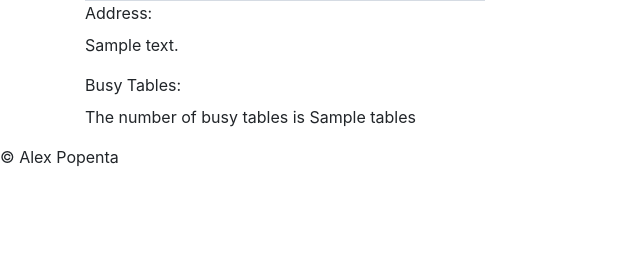
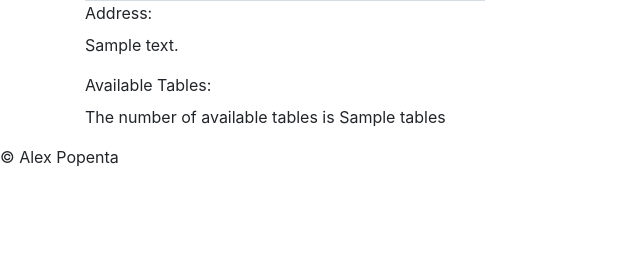
Before and after one commit to popenta/Booking-Pub, a Django app: template templates/single_restaurant.html in a window 1280 px wide. Shown: the part 355-623 px from the top of the page, without its empty margins (0-640 px from the left). Run offline with Django 4.2, Linux system fonts and the light colour scheme; tables that the repository leaves empty hold one stand-in row (values such as "Sample post"); the template is opened without the code that fills it: values that come from a table or form of the project are taken from there, most other values are stand-ins (such as "Sample title", 1, 10 or a date in 2020); grey boxes marked "Sample" are stand-in pictures; some libraries are stand-ins or nearby versions.

Commit message:
change from busy tables to available tables

```diff
--- a/BookingPubApp/utils.py
+++ b/BookingPubApp/utils.py
@@ -49,4 +49,5 @@ def prediction(X_array, model):
         if value > 0.5:
             suma += 1
 
+    suma = 4 - suma
     return suma
--- a/templates/single_restaurant.html
+++ b/templates/single_restaurant.html
@@ -19,8 +19,8 @@
                 <label>Address:</label>
                 <p class="restaurant-address-p">{{r.address}}</p>
 
-                <label>Busy Tables:</label>
-                <p class="restaurant-busy-p">The number of busy tables is <span>{{tables}}</span> </p>
+                <label>Available Tables:</label>
+                <p class="restaurant-busy-p">The number of available tables is <span>{{tables}}</span> </p>
             </div>
         </div>
 
```
